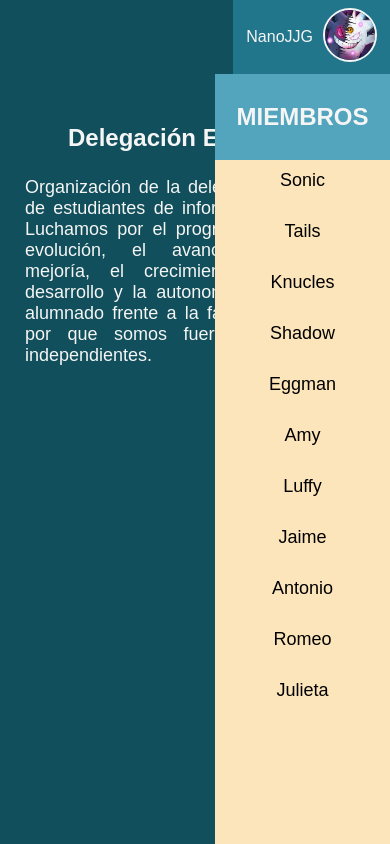
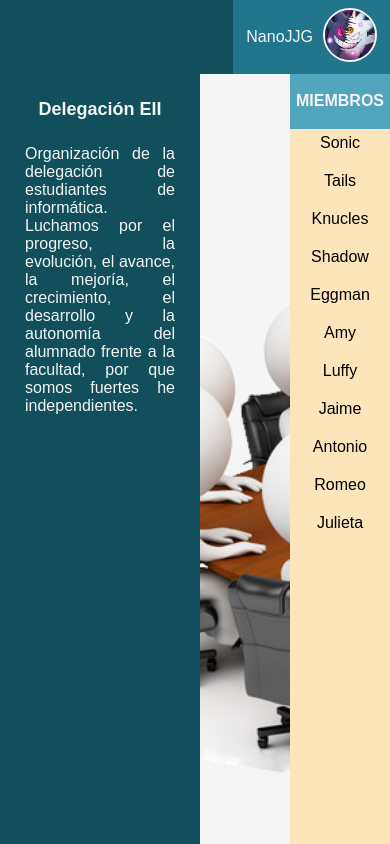
Before and after one commit to RubisRage/Meeting-Manager-PS, an Angular app in the folder Client/: page /organization in a window 390 px wide. Shown: the top 844 px of the page. Built offline with nearby package versions, Linux system fonts and the light colour scheme.

Commit message:
Organization Screen responsive (First try)

```diff
--- a/Client/src/app/organization/members/members.component.css
+++ b/Client/src/app/organization/members/members.component.css
@@ -1,6 +1,7 @@
 .content{
     width: 175px;
     height: 100vh;
+    transition: all 0.5s ease;
 }
 
 .head{
@@ -9,9 +10,11 @@
     color: whitesmoke;
 }
 
-.title{
+h2.title{
     font-size: x-large;
     font-weight: bold;
+    transition: all 0.5s ease;
+    text-align: center;
 }
 
 div.bg-members{
@@ -19,13 +22,10 @@ div.bg-members{
     height: 100%;
 }
 
-.padding{
+p.padding{
     margin: 0;
     padding: 10px 0;
     margin-bottom: 10px;
-}
-
-p{
     text-align: center;
     font-size: large;
     transition: all 0.5s ease;
@@ -36,3 +36,27 @@ p.padding:hover{
     background-color: #fff5;
     border-radius: 30px;
 }
+
+@media screen and (max-width: 900px) {
+    .content{
+        width: 150px;
+    }
+    p.padding{
+        padding: 5px 0;
+    }
+}
+
+@media screen and (max-width: 500px) {
+    .content{
+        width: 100px;
+    }
+    h2.title{
+        font-size: medium;
+    }
+    p.padding{
+        font-size: medium;
+    }
+    p.padding:hover{
+        font-size: large;
+    }
+}
--- a/Client/src/app/organization/members/members.component.html
+++ b/Client/src/app/organization/members/members.component.html
@@ -1,6 +1,6 @@
 <div class="content">
     <div class="head">
-        <p class="title">MIEMBROS</p>
+        <h2 class="title">MIEMBROS</h2>
     </div>
     <div class="bg-members">
         <p *ngFor="let member of members" class="padding">
--- a/Client/src/app/organization/org-description/org-description.component.css
+++ b/Client/src/app/organization/org-description/org-description.component.css
@@ -3,7 +3,7 @@
     height: 100vh;
     background-color: #104F5B;
     margin: 0px;
-    display: flex;
+    transition: all 0.5s ease;
 }
 
 .content{
@@ -15,6 +15,7 @@
 p#organization,
 p#description{
     color: whitesmoke;
+    transition: all 0.5s ease;
     margin: 0;
 }
 
@@ -30,3 +31,23 @@ p#description{
     font-size: large;
     font-weight: normal;
 }
+
+@media screen and (max-width: 900px) {
+    .green-bg{
+        width: 250px;
+    }
+}
+
+@media screen and (max-width: 500px) {
+    .green-bg{
+        width: 200px;
+    }
+    p#organization{
+        font-size: large;
+        padding-top: 25px;
+    }
+
+    p#description{
+        font-size: medium;
+    }
+}
```
